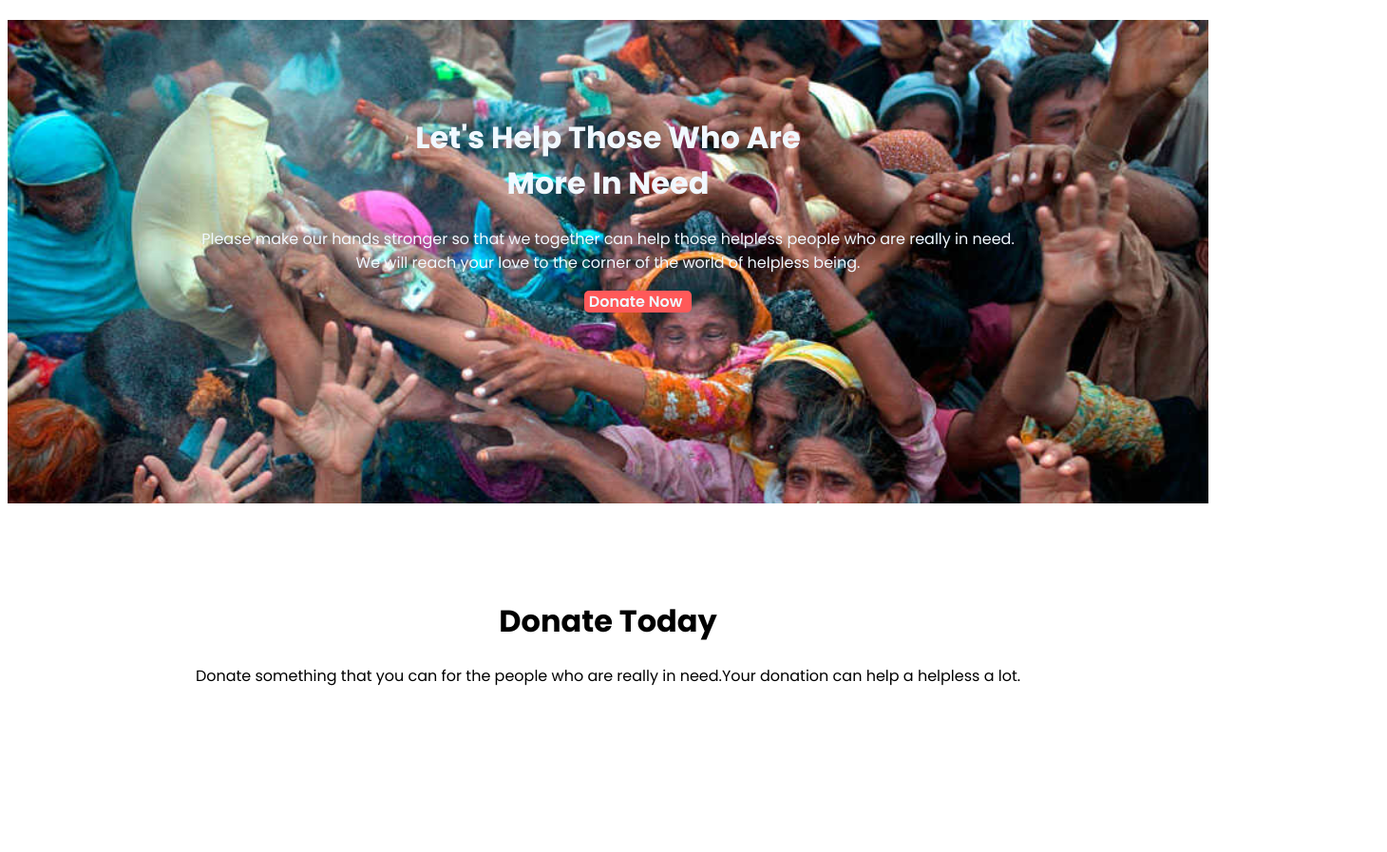
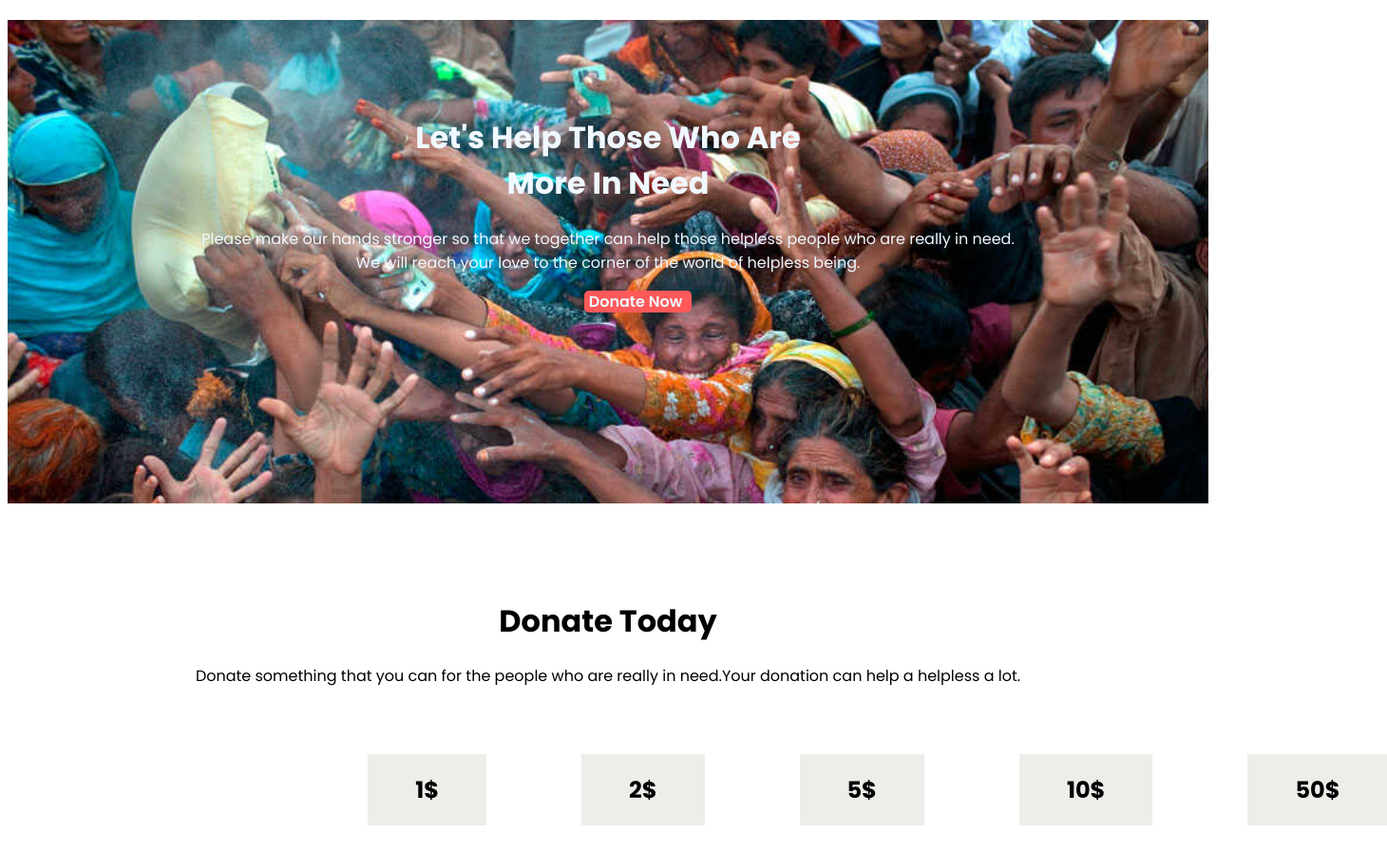
Before and after one commit to WaliulSakin/donate-today, a plain HTML site: page index.html in a window 1280 px wide. Shown: the whole page at 95% size, 1460 px wide, since content can reach past the window. Before the commit the page ends 800 px from the top, so only its background shows below. Drawn offline with Linux system fonts and the light colour scheme.

Commit message:
added-amount

```diff
--- a/index.html
+++ b/index.html
@@ -28,6 +28,13 @@
         <p>Donate something that you can for the people who are really in need.Your donation can help a helpless a lot.
         </p>
     </div>
+    <section class="amount">
+        <h2 class="one">1$</h2>
+        <h2 class="two">2$</h2>
+        <h2 class="five">5$</h2>
+        <h2 class="ten">10$</h2>
+        <h2 class="fifty">50$</h2>
+    </section>
 </body>
 
 </html>
--- a/style.css
+++ b/style.css
@@ -39,3 +39,78 @@ section {
     text-align: center;
     margin-top: 100px;
 }
+
+.amount {
+    margin-left: 30%;
+    margin-top: 50px;
+}
+
+.one {
+    background-color: #edede9;
+    padding-top: 20px;
+    padding-bottom: 20px;
+    padding-left: 50px;
+    padding-right: 50px;
+    transition: 2s;
+
+}
+
+.one:hover {
+    background-color: #FF5959;
+}
+
+.two {
+    margin-left: 100px;
+    background-color: #edede9;
+    padding-top: 20px;
+    padding-bottom: 20px;
+    padding-left: 50px;
+    padding-right: 50px;
+    transition: 2s;
+}
+
+.two:hover {
+    background-color: #FF5959;
+}
+
+.five {
+    margin-left: 100px;
+    background-color: #edede9;
+    padding-top: 20px;
+    padding-bottom: 20px;
+    padding-left: 50px;
+    padding-right: 50px;
+    transition: 2s;
+}
+
+.five:hover {
+    background-color: #FF5959;
+}
+
+.ten {
+    margin-left: 100px;
+    background-color: #edede9;
+    padding-top: 20px;
+    padding-bottom: 20px;
+    padding-left: 50px;
+    padding-right: 50px;
+    transition: 2s;
+}
+
+.ten:hover {
+    background-color: #FF5959;
+}
+
+.fifty {
+    margin-left: 100px;
+    background-color: #edede9;
+    padding-top: 20px;
+    padding-bottom: 20px;
+    padding-left: 50px;
+    padding-right: 50px;
+    transition: 2s;
+}
+
+.fifty:hover {
+    background-color: #FF5959;
+}
```
